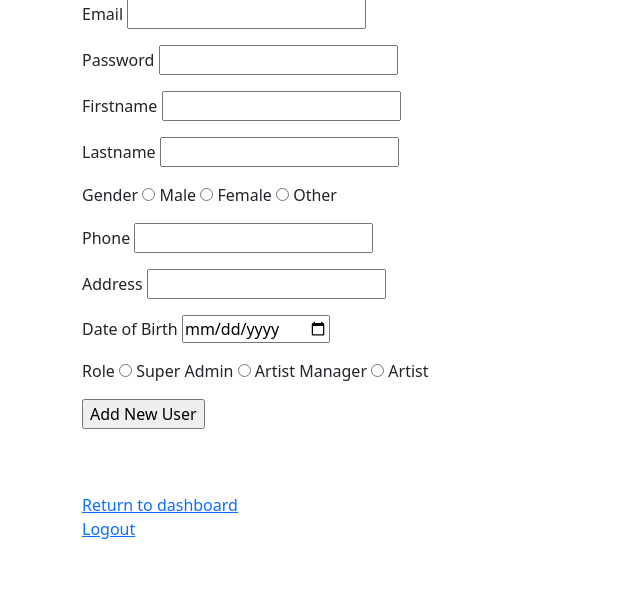
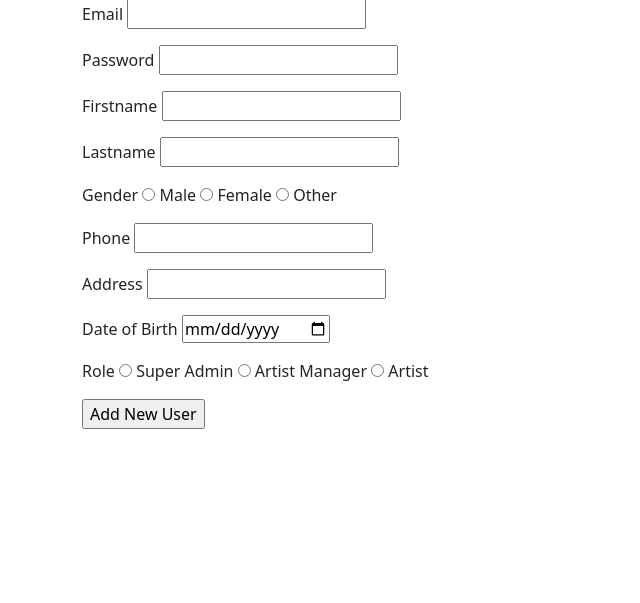
Before and after one commit to Kunjung/Artist-Management-System, a Flask app: template templates/add_user.html in a window 1280 px wide. Shown: the part 97-700 px from the top of the page, without its empty margins (0-640 px from the left). Run offline with Flask 3, Linux system fonts and the light colour scheme; the template is opened without the code that fills it, so the values that code supplies are empty; some libraries are stand-ins or nearby versions.

Commit message:
improved ui

```diff
--- a/app.py
+++ b/app.py
@@ -474,7 +474,7 @@ def add_music(artist_id):
                 cursor.execute("SELECT * FROM artist where id=%s LIMIT 1", (artist_id,))
                 artist_info = cursor.fetchone()
                 artist_name = artist_info['name']
-                return render_template("add_music.html", artist_id=artist_id, artist_name=artist_name, is_user_logged_in=True)
+                return render_template("add_music.html", username=username, userrole=userrole, artist_id=artist_id, artist_name=artist_name, is_user_logged_in=True)
     return redirect(url_for('home'))
 
 @app.route('/edit_music/<int:id>', methods=['GET', 'POST'])
--- a/templates/add_artist.html
+++ b/templates/add_artist.html
@@ -35,9 +35,4 @@
         <input type="submit" value="Add New Artist">
     </p>
   </form>
-  <br/>
-  <br/>
-  <a href="{{url_for('dashboard')}}">Return to dashboard</a>
-  <br/>
-  <a href="{{url_for('logout')}}">Logout</a>
 {% endblock %}
--- a/templates/add_music.html
+++ b/templates/add_music.html
@@ -28,9 +28,4 @@
         <input type="submit" value="Add New Song">
     </p>
   </form>
-  <br/>
-  <br/>
-  <a href="{{url_for('dashboard')}}">Return to dashboard</a>
-  <br/>
-  <a href="{{url_for('logout')}}">Logout</a>
 {% endblock %}
--- a/templates/add_user.html
+++ b/templates/add_user.html
@@ -52,9 +52,4 @@
         <input type="submit" value="Add New User">
     </p>
   </form>
-  <br/>
-  <br/>
-  <a href="{{url_for('dashboard')}}">Return to dashboard</a>
-  <br/>
-  <a href="{{url_for('logout')}}">Logout</a>
 {% endblock %}
--- a/templates/dashboard.html
+++ b/templates/dashboard.html
@@ -46,7 +46,4 @@
       <a>Manage Song</a>
     {% endif %}
   </div>
-  <br/>
-  <br/>
-  <a href="{{url_for('logout')}}">Logout</a>
 {% endblock %}
--- a/templates/edit_artist.html
+++ b/templates/edit_artist.html
@@ -50,9 +50,4 @@
         <input type="submit" value="Complete Update">
     </p>
   </form>
-  <br/>
-  <br/>
-  <a href="{{url_for('dashboard')}}">Return to dashboard</a>
-  <br/>
-  <a href="{{url_for('logout')}}">Logout</a>
 {% endblock %}
--- a/templates/edit_music.html
+++ b/templates/edit_music.html
@@ -52,9 +52,4 @@
         <input type="submit" value="Complete Update">
     </p>
   </form>
-  <br/>
-  <br/>
-  <a href="{{url_for('dashboard')}}">Return to dashboard</a>
-  <br/>
-  <a href="{{url_for('logout')}}">Logout</a>
 {% endblock %}
--- a/templates/edit_user.html
+++ b/templates/edit_user.html
@@ -82,9 +82,4 @@
         <input type="submit" value="Complete Update">
     </p>
   </form>
-  <br/>
-  <br/>
-  <a href="{{url_for('dashboard')}}">Return to dashboard</a>
-  <br/>
-  <a href="{{url_for('logout')}}">Logout</a>
 {% endblock %}
--- a/templates/list_artist_songs.html
+++ b/templates/list_artist_songs.html
@@ -35,9 +35,4 @@
       <a href="{{url_for('list_artist_songs', artist_id=artist_id)}}?page={{current_page+1}}">Next</a>
     {% endif %}
   </p>
-  <br/>
-  <br/>
-  <a href="{{url_for('dashboard')}}">Return to dashboard</a>
-  <br/>
-  <a href="{{url_for('logout')}}">Logout</a>
 {% endblock %}
--- a/templates/manage_artist.html
+++ b/templates/manage_artist.html
@@ -44,9 +44,4 @@
     {% endif %}
   </p>
   <h3><a href="{{url_for('export_artist')}}">CSV Export</a> ... <a href="{{url_for('import_artist')}}">CSV Import</a></h3>
-  <br/>
-  <br/>
-  <a href="{{url_for('dashboard')}}">Return to dashboard</a>
-  <br/>
-  <a href="{{url_for('logout')}}">Logout</a>
 {% endblock %}
--- a/templates/manage_user.html
+++ b/templates/manage_user.html
@@ -45,9 +45,4 @@
       <a href="{{url_for('manage_user')}}?page={{current_page+1}}">Next</a>
     {% endif %}
   </p>
-  <br/>
-  <br/>
-  <a href="{{url_for('dashboard')}}">Return to dashboard</a>
-  <br/>
-  <a href="{{url_for('logout')}}">Logout</a>
 {% endblock %}
```
